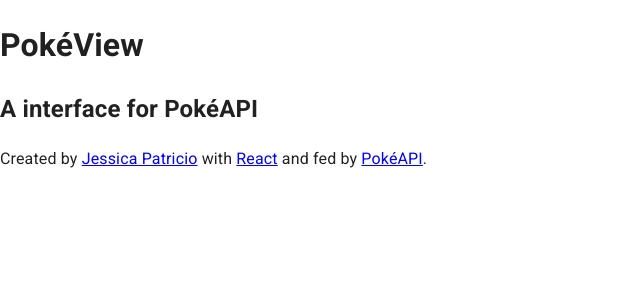
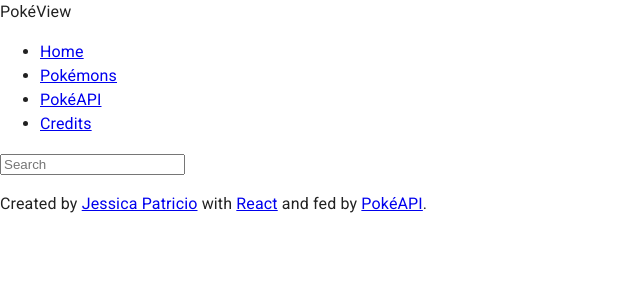
Before and after one commit to jessicaccp/pokeview, a React (Create React App) app: page /pokemon in a window 1280 px wide. Shown: the top 300 px of the page, without its empty margins (0-640 px from the left). Built offline with nearby package versions, Linux system fonts and the light colour scheme.

Commit message:
set header into modules

```diff
--- a/src/layout/Header.jsx
+++ b/src/layout/Header.jsx
@@ -1,16 +1,17 @@
 import React from "react";
+import Logo from "./HeaderLogo";
+import Nav from "./HeaderNav";
+import Search from "./HeaderSearch";
 
 function Header() {
-  const page = {
-    title: "PokéView",
-    subtitle: "A interface for PokéAPI",
-  };
-
   return (
-    <header>
-      <h1>{page.title}</h1>
-      <h2>{page.subtitle}</h2>
-    </header>
+    <>
+      <header>
+        <Logo />
+        <Nav />
+        <Search />
+      </header>
+    </>
   );
 }
 
--- /dev/null
+++ b/src/layout/HeaderLogo.jsx
@@ -0,0 +1,10 @@
+import React from "react";
+
+export default function Logo() {
+  return (
+    <div id="header-logo-title">
+      <div id="header-logo"></div>
+      <div id="header-title">PokéView</div>
+    </div>
+  );
+}
--- /dev/null
+++ b/src/layout/HeaderNav.jsx
@@ -0,0 +1,34 @@
+import React from "react";
+
+export default function Nav() {
+  const links = [
+    { title: "Home", path: "/" },
+    { title: "Pokémons", path: "/pokemon" },
+    { title: "PokéAPI", url: "https://pokeapi.co" },
+    { title: "Credits", path: "/credits" },
+  ];
+
+  const navList = links.map((link, key) => {
+    if (link.url)
+      return (
+        <li key={key}>
+          <a href={link.url} target="_blank" rel="noreferrer">
+            {link.title}
+          </a>
+        </li>
+      );
+    return (
+      <li key={key}>
+        <a href={link.path}>{link.title}</a>
+      </li>
+    );
+  });
+
+  return (
+    <>
+      <nav id="header-nav">
+        <ul>{navList}</ul>
+      </nav>
+    </>
+  );
+}
--- /dev/null
+++ b/src/layout/HeaderSearch.jsx
@@ -0,0 +1,23 @@
+import React from "react";
+
+export default function Search() {
+  function handleInputChange(event) {
+    console.log(event.target.value);
+  }
+
+  return (
+    <>
+      <form role="search">
+        <input
+          type="search"
+          name="search"
+          id="header-search"
+          placeholder="Search"
+          aria-label="Search for pokémons"
+          onChange={handleInputChange}
+          //   onSubmit={handleInputSubmit}
+        />
+      </form>
+    </>
+  );
+}
```
